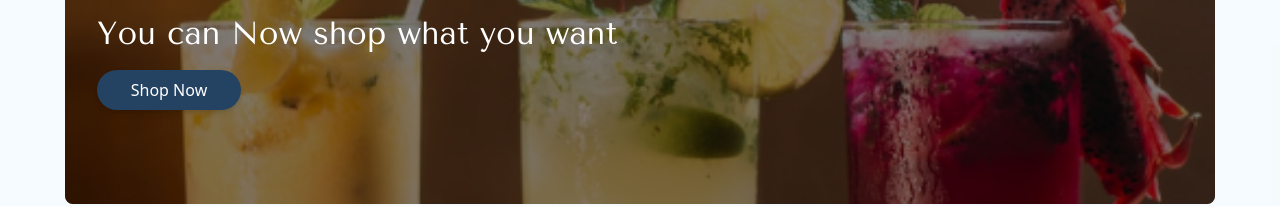
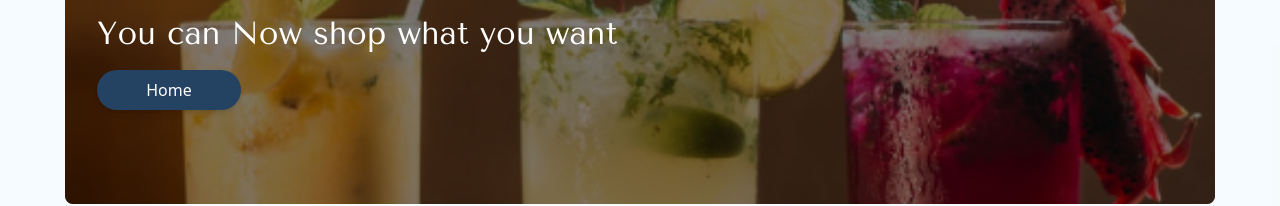
Before and after one commit to ENG9MANAR9SC/shop, a Vue app: page / in a window 1280 px wide. Shown: the part 210-416 px from the top of the page. Built offline with nearby package versions, Linux system fonts and the light colour scheme.

Commit message:
add languages

```diff
--- a/package.json
+++ b/package.json
@@ -16,6 +16,7 @@
     "pinia-plugin-persistedstate": "^3.1.0",
     "postcss": "^8.4.21",
     "vue": "^3.2.47",
+    "vue-i18n": "^9.3.0-beta.17",
     "vue-router": "^4.1.6"
   },
   "devDependencies": {
--- /dev/null
+++ b/src/assets/translation.js
@@ -0,0 +1,9 @@
+export default {
+	en: {
+        'Home': 'Home',
+    },
+    ar: {
+        'Home': 'البيت',
+
+    }
+}
--- a/src/components/home.vue
+++ b/src/components/home.vue
@@ -9,7 +9,7 @@
             <div class="absolute top-0 left-8 h-full flex flex-col justify-center p-4">
                 <h2 class="text-white lg:text-2xl text-xl font-tenor mb-3">You can Now shop what you want</h2>
                 <RouterLink to="/product" class="bg-secondery text-white py-2 px-2 text-center rounded-[20px] shadow-md hover:shadow-lg transition duration-300 w-36" >
-                  Shop Now
+                  {{ $t('Home') }}
                 </RouterLink>
             </div>
         </div>
--- a/src/components/utilities/lang-dropdown.vue
+++ b/src/components/utilities/lang-dropdown.vue
@@ -1,5 +1,5 @@
 <template>
-  <div class="relative">
+  <div class="relative z-10">
     <button class="flex items-center space-x-2 px-2 py-[2px] rounded-md text-secondery hover:bg-primary focus:outline-none focus:ring-2 focus:ring-offset-2 focus:ring-gray-500"
       @click="isOpen = !isOpen">
       <img :src="languageIcons[activeLanguage].icon" :alt="languageIcons[activeLanguage].name" class="h-5 w-5" />
@@ -51,6 +51,8 @@ export default {
       selectLanguage(language) {
       this.activeLanguage = language;
       this.isOpen = false;
+      this.$i18n.locale = language;
+      //this.$router.go();
       // Add logic here to change the language of your app
       }
     }
--- a/src/main.js
+++ b/src/main.js
@@ -1,22 +1,27 @@
 import { createApp } from 'vue'
 import { createPinia } from 'pinia'
+import { createI18n } from 'vue-i18n'
 import piniaPluginPersistedstate from 'pinia-plugin-persistedstate'
 
 import App from './App.vue'
 import router from './router'
-
+import translations from './assets/translation';
 
 import './assets/main.css'
 
-
+const i18n = createI18n({
+    locale: 'en', // Set the default locale to Arabic
+    messages: translations,
+  })
 
 const pinia = createPinia()
 pinia.use(piniaPluginPersistedstate)
+
 const app = createApp(App)
 
 app.use(createPinia())
 app.use(router)
-
+app.use(i18n)
 /* app.use(VueGoogleMaps, {
     load: {
         key: 'YOUR_API_KEY_COMES_HERE',
```
Also changed, not shown: 1 other file (tests, documents, lock files or other folders).
